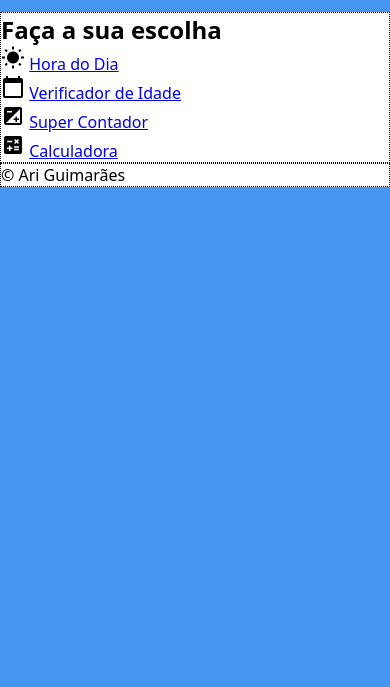
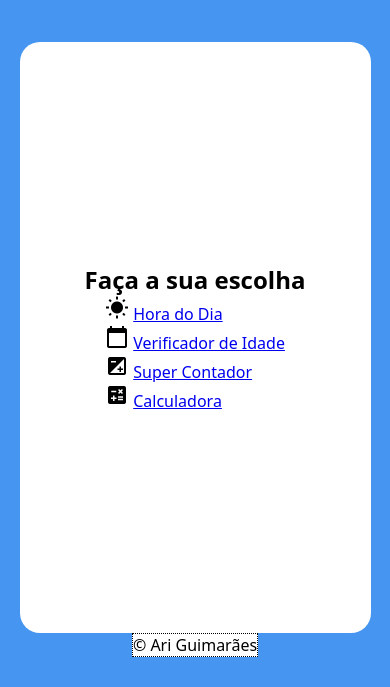
Before and after one commit to ariguimaraes/projeto-utilidades, a plain HTML site: page index.html in a window 390 px wide. Shown: the part 157-844 px from the top of the page. Drawn offline with Linux system fonts and the light colour scheme.

Commit message:
configurado o main mobile first

```diff
--- a/estilos/telas.css
+++ b/estilos/telas.css
@@ -9,6 +9,10 @@
 
 body, html {
     background-color: rgb(70, 150, 241);
+    display: flex;
+    flex-direction: column;
+    justify-content: center;
+    align-items: center;
     height: 100vh;
     width: 100vw;
 }
@@ -28,8 +32,16 @@ header > h1 {
 
 main {
     background-color: white;
-    border: 1px dotted black;
+    display: flex;
+    flex-direction: column;
+    justify-content: center;
+    align-items: center;
+    border-radius: 20px;
+    width: 90vw;
+    height: 70vh;
 }
+
+
 
 footer {
     background-color: white;
```
